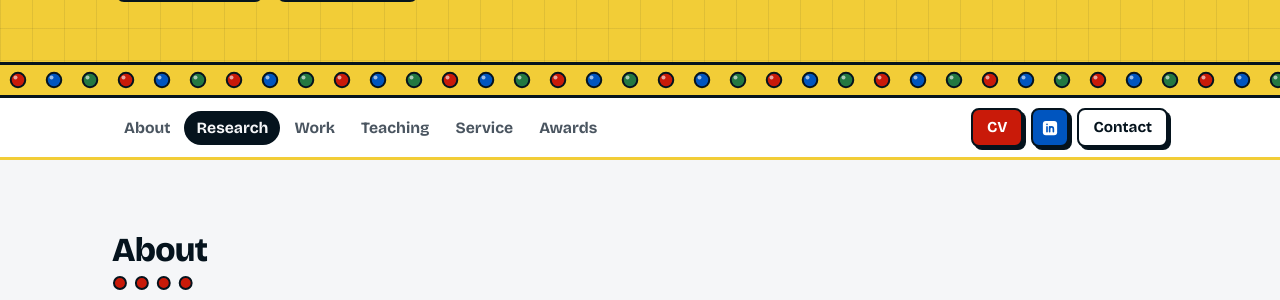
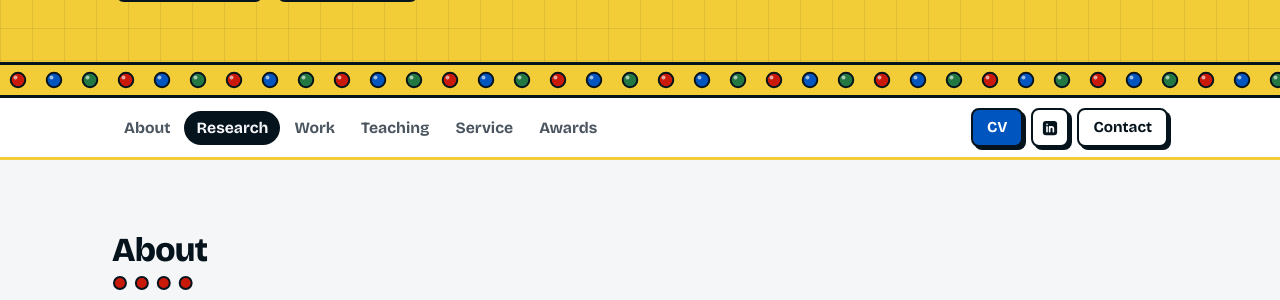
Before and after one commit to sarah-adebabay/sarah-adebabay.github.io, a Jekyll site: the page built from _pages/about.md, in a window 1280 px wide. Shown: the part 644-944 px from the top of the page. Built offline with Jekyll 4.4.1, drawn with Linux system fonts in a browser that asks for light colours.

Commit message:
Put the mobile bar buttons back to blue CV and white LinkedIn
Reverts 200e640 at Sarah's request (button redesign undone).

Co-Authored-By: Claude Opus 5.5 <noreply@anthropic.com>

```diff
--- a/_includes/brick/section-nav.html
+++ b/_includes/brick/section-nav.html
@@ -13,6 +13,6 @@
 </ul>
 <div class="nav-buttons">
   <a class="nav-btn cv" href="{{ base_path }}/cv/"{% if page.url == '/cv/' %} aria-current="page"{% endif %}>CV</a>
-  {% if site.author.linkedin %}<a class="nav-btn li-btn" href="https://www.linkedin.com/in/{{ site.author.linkedin }}/" aria-label="LinkedIn"><svg viewBox="0 0 24 24" aria-hidden="true"><rect x="2.5" y="2.5" width="19" height="19" rx="4" fill="currentColor"/><path d="M8 10.5v6.5 M8 7.2v.1 M11.5 17v-6.5 M11.5 13.5c0-1.9 1.1-3 2.6-3s2.4 1 2.4 3V17" fill="none" stroke="#0055BF" stroke-width="2.2" stroke-linecap="round"/></svg></a>{% endif %}
+  {% if site.author.linkedin %}<a class="nav-btn li-btn" href="https://www.linkedin.com/in/{{ site.author.linkedin }}/" aria-label="LinkedIn"><svg viewBox="0 0 24 24" aria-hidden="true"><rect x="2.5" y="2.5" width="19" height="19" rx="4" fill="currentColor"/><path d="M8 10.5v6.5 M8 7.2v.1 M11.5 17v-6.5 M11.5 13.5c0-1.9 1.1-3 2.6-3s2.4 1 2.4 3V17" fill="none" stroke="var(--surface)" stroke-width="2.2" stroke-linecap="round" style="stroke: var(--surface)"/></svg></a>{% endif %}
   <a class="nav-btn contact-btn" href="{{ include.prefix }}#contact">Contact</a>
 </div>
--- a/assets/css/brick.css
+++ b/assets/css/brick.css
@@ -574,8 +574,7 @@ footer .hand { font-size: 1.3rem; }
   padding: 5px 14px; border: 2.5px solid var(--line); border-radius: 8px; box-shadow: 3px 3px 0 var(--line);
   background: var(--surface); color: var(--ink); transition: transform .15s ease, box-shadow .15s ease;
 }
-/* CV red, LinkedIn blue: the two bar buttons sit side by side, so they never share a color. */
-.nav-btn.cv { background: #C91A09; color: #fff; }
+.nav-btn.cv { background: #0055BF; color: #fff; }
 .nav-btn[aria-current="page"] { background: var(--sun); color: #05131D; }
 .nav-btn:hover { transform: translate(-2px, -2px); box-shadow: 5px 5px 0 var(--line); }
 .nav-btn:active { transform: translate(3px, 3px); box-shadow: 0 0 0 var(--line); }
@@ -638,7 +637,6 @@ nav.side .nav-buttons { flex-direction: column; align-items: flex-start; gap: 12
    (the hero shows the same things) and the top bar keeps CV and gains a LinkedIn button. */
 .profile { display: none; }
 .nav-btn.li-btn { display: none; }
-.nav-btn.li-btn { background: #0055BF; color: #fff; }
 .nav-btn.li-btn svg { width: 18px; height: 18px; display: block; }
 .profile-photo { display: block; width: 176px; height: 176px; object-fit: cover; border-radius: 50%; border: 3px solid var(--line); box-shadow: 5px 5px 0 var(--line); background: #fff; }
 .profile-name { font-family: var(--display); font-weight: 800; font-size: 1.45rem; line-height: 1.15; letter-spacing: -.01em; margin: 0; }
```
